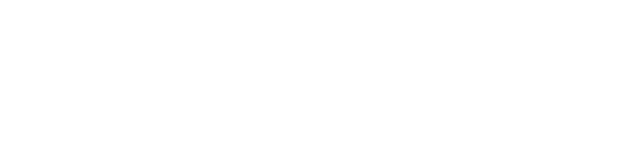
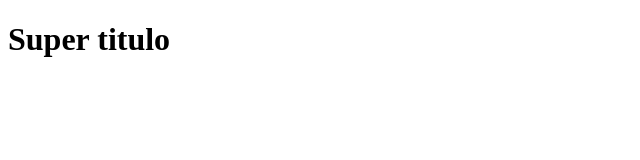
Before and after one commit to ArthurEmperor/Aula-GIT, a plain HTML site: page index.html in a window 1280 px wide. Shown: the whole page, without its empty margins (0-640 px from the left). Drawn offline with Linux system fonts and the light colour scheme.

Commit message:
Titulo adicionar

```diff
--- a/index.html
+++ b/index.html
@@ -6,6 +6,6 @@
     <title>Document</title>
 </head>
 <body>
-
+    <h1>Super titulo</h1>
 </body>
 </html>
```
